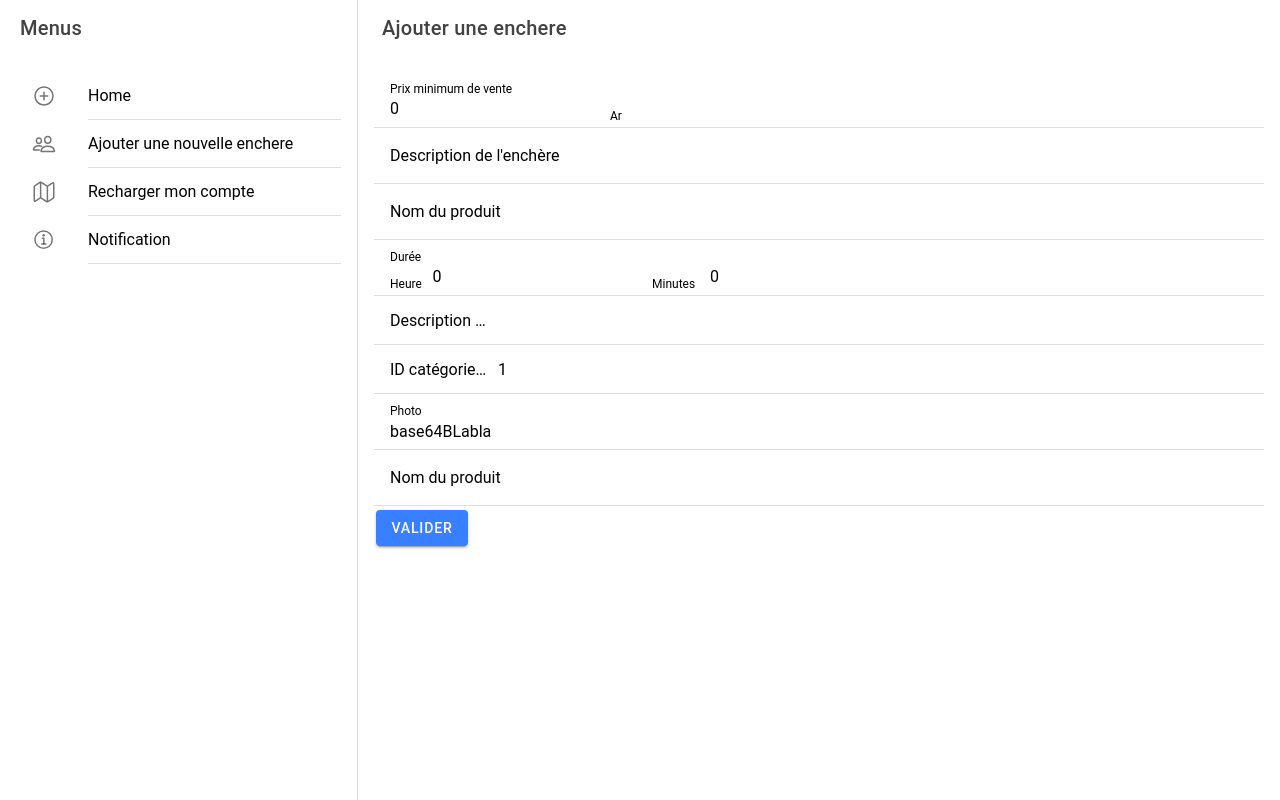
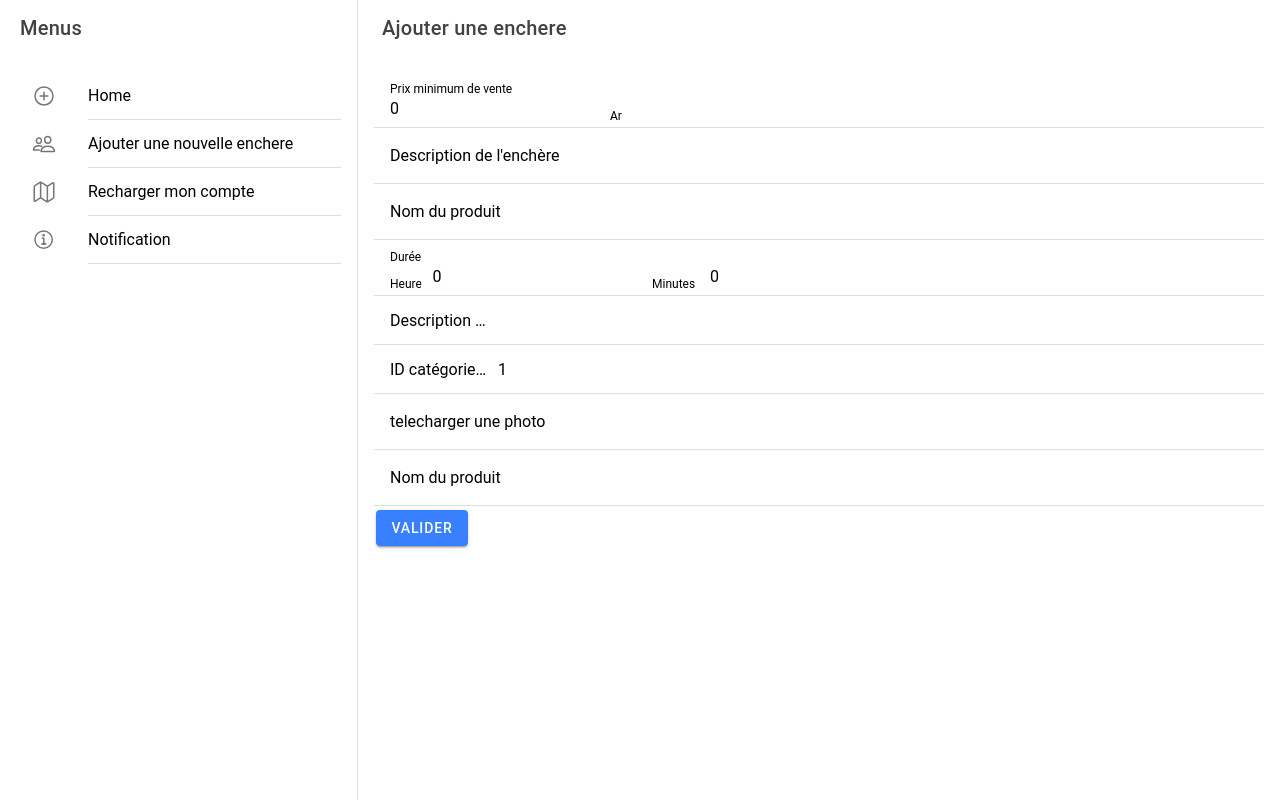
Before and after one commit to Dinamx/ProjetCloudEnchereIonic, a React (Create React App) app: page /auction/new in a window 1280 px wide. Built offline with nearby package versions, Linux system fonts and the light colour scheme.

Commit message:
upload image mandeha boss
Upload Image mandeha

```diff
--- a/src/pages/AddAuction.tsx
+++ b/src/pages/AddAuction.tsx
@@ -1,10 +1,33 @@
-import React, { useState } from 'react';
+import React, { useRef, useState } from 'react';
 import { IonContent, IonInput, IonItem, IonLabel, IonButton, IonButtons, IonMenuButton, IonSplitPane, IonTitle, IonToolbar, IonRow } from '@ionic/react';
 import Menu from '../components/Menu';
 import { baseUrl } from '../data/webService';
 import axios from 'axios';
 
 const AddAuction: React.FC = () => {
+
+    const fileInput = useRef(null);
+    const onFileChange = (event: any) => {
+        console.log('onfileChange');
+        const file = event.target.files[0];
+        const reader = new FileReader();
+        reader.onload = (e) => {
+            console.log("photo en base 64");
+            console.log(e.target?.result);
+            if (typeof e.target?.result === 'string') {
+                // Mettez à jour la valeur de imageBase64 dans l'état de votre composant avec le résultat de la conversion
+                // setImageBase64(e.target.result);
+                console.log('ok');
+                console.log(e.target.result);
+                setPhoto(e.target.result);
+
+            }
+        };
+
+        reader.readAsDataURL(file);
+
+    };
+
     const [price, setPrice] = useState(0.0);
     const [auctionDescription, setAuctionDescription] = useState("");
     const [userId, setUserId] = useState(2);
@@ -23,6 +46,7 @@ const AddAuction: React.FC = () => {
         try {
             // const history = useHistory();
             const idutilisateur = localStorage.getItem('iduser');
+
 
             const durationInMinutes = duration.hours * 60 + duration.minutes;
             const data = {
@@ -98,8 +122,26 @@ const AddAuction: React.FC = () => {
                             <IonInput type="number" value={categoryId} onIonChange={e => setCategoryId(parseInt(e.detail.value!, 10))} />
                         </IonItem>
                         <IonItem>
-                            <IonLabel position="floating">Photo</IonLabel>
-                            <IonInput value={photo} onIonChange={e => setPhoto(e.detail.value!)} />
+                            <IonLabel position="floating">telecharger une photo</IonLabel>
+                            <>
+                                <input
+                                    ref={fileInput}
+                                    hidden
+                                    type="file"
+                                    accept="image/*"
+                                    onChange={onFileChange}
+                                    onClick={() => {
+                                    }}
+                                />
+                                <IonInput
+                                    color="primary"
+                                    onClick={() => {
+                                        // @ts-ignore
+                                        fileInput?.current?.click();
+                                        // setBackgroundOption(BackgroundOptionType.Gradient);
+                                    }}>
+                                </IonInput>
+                            </>
                         </IonItem>
                         <IonItem>
                             <IonLabel position="floating">Nom du produit</IonLabel>
```
